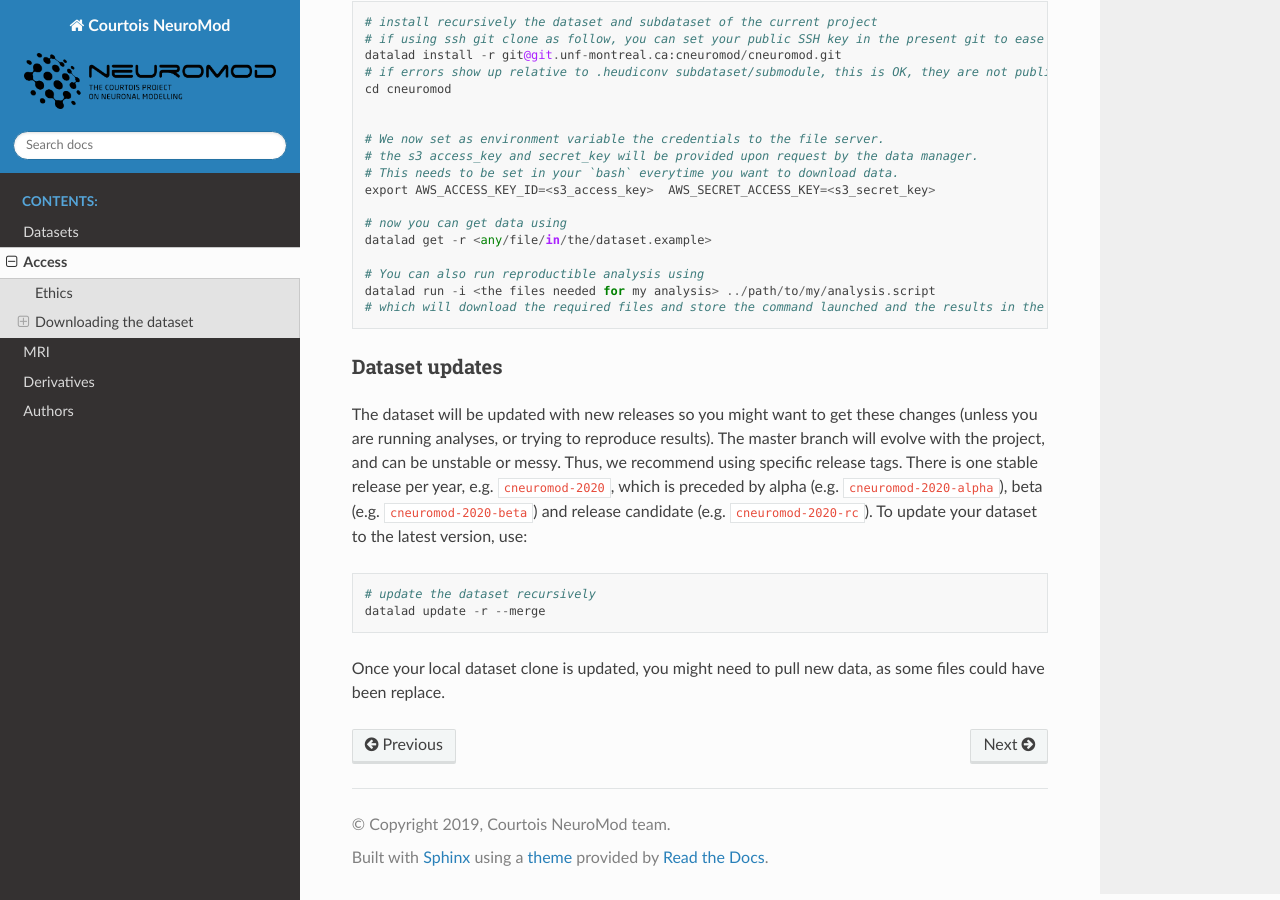
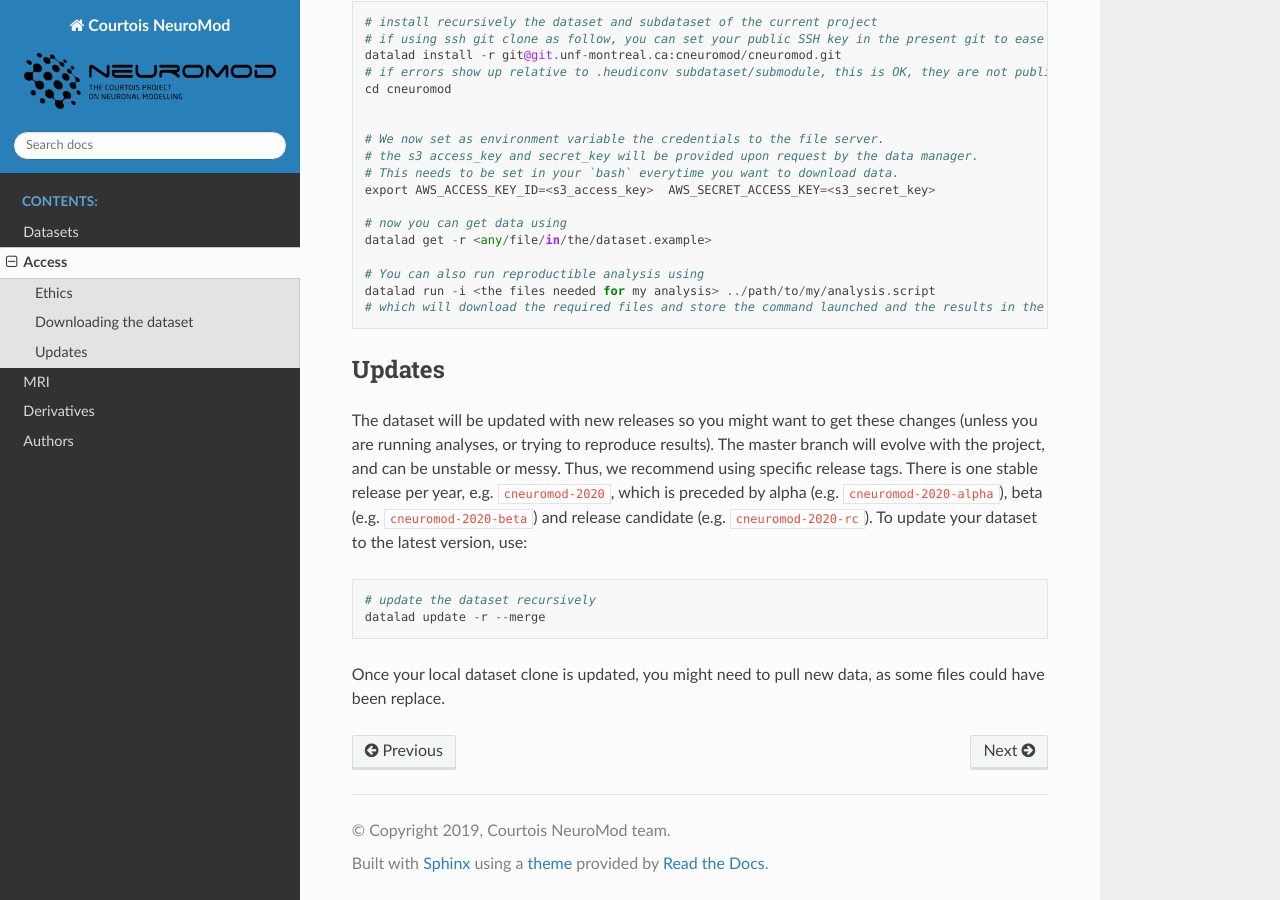
Before and after one commit to courtois-neuromod/cneuromod_docs, a Sphinx documentation site: the page built from source/ACCESS.md, in a window 1280 px wide and 900 px high, scrolled down 799 px. Built offline with Sphinx 7.4.7 and the Read the Docs theme 2.0.0, drawn with Linux system fonts in a browser that asks for light colours.

Commit message:
Rebuild the site.

````diff
--- a/source/ACCESS.md
+++ b/source/ACCESS.md
@@ -35,7 +35,7 @@ datalad run -i <the files needed for my analysis> ../path/to/my/analysis.script
 
 ```
 
-### Dataset updates
+## Updates
 
 The dataset will be updated with new releases so you might want to get these changes (unless you are running analyses, or trying to reproduce results). The master branch will evolve with the project, and can be unstable or messy.
 Thus, we recommend using specific release tags. There is one stable release per year, e.g. `cneuromod-2020`, which is preceded by alpha (e.g. `cneuromod-2020-alpha`), beta (e.g. `cneuromod-2020-beta`) and release candidate (e.g. `cneuromod-2020-rc`). To update your dataset to the latest version, use:
@@ -45,5 +45,4 @@ Thus, we recommend using specific release tags. There is one stable release per
 datalad update -r --merge
 
 ```
-
 Once your local dataset clone is updated, you might need to pull new data, as some files could have been replace.
````
Also changed, not shown: 12 other files.
